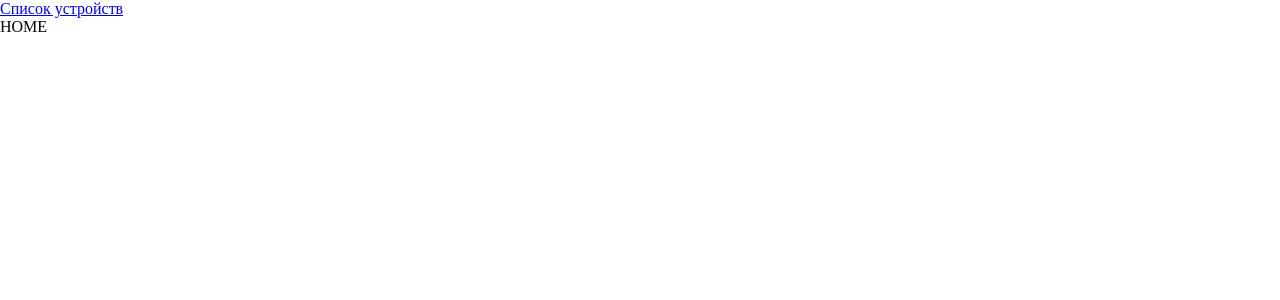
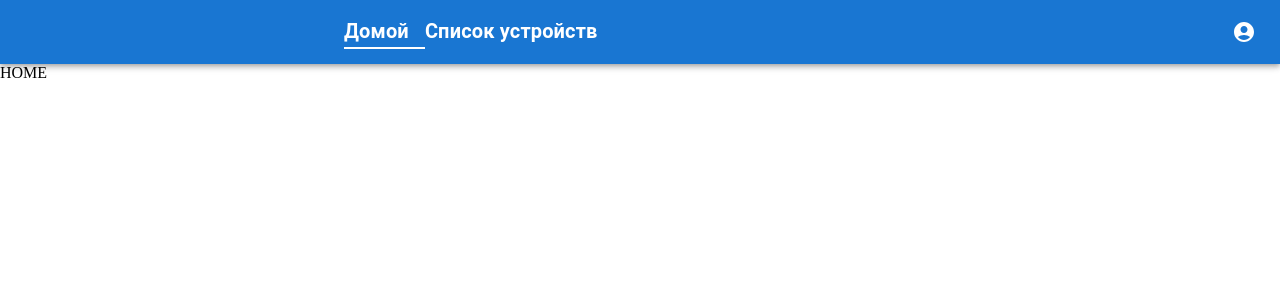
Before and after one commit to v-kazantsev/auto-tracker, a React (Create React App) app: page / in a window 1280 px wide. Shown: the top 300 px of the page. Built offline with nearby package versions, Linux system fonts and the light colour scheme.

Commit message:
add navbar

```diff
--- a/package.json
+++ b/package.json
@@ -5,6 +5,7 @@
   "dependencies": {
     "@emotion/react": "^11.11.1",
     "@emotion/styled": "^11.11.0",
+    "@mui/icons-material": "^5.15.1",
     "@mui/material": "^5.15.1",
     "@reduxjs/toolkit": "^2.0.1",
     "@testing-library/jest-dom": "^5.14.1",
@@ -20,6 +21,7 @@
     "react-redux": "^9.0.4",
     "react-router-dom": "^6.21.1",
     "react-scripts": "5.0.1",
+    "sass": "^1.69.5",
     "typescript": "^4.4.2",
     "web-vitals": "^2.1.0"
   },
--- a/src/App.tsx
+++ b/src/App.tsx
@@ -1,18 +1,16 @@
-import { Route, Routes, Link } from 'react-router-dom';
+import { Route, Routes } from 'react-router-dom';
 import { Home, NotFound, DeviceList } from 'pages';
+import { Layout } from 'components';
 
 function App() {
   return (
-    <>
-    <div style={{display: 'flex'}}>
-      <Link to="/devices">Список устройств</Link>
-    </div>
     <Routes>
-      <Route path="/" element={<Home />} />
-      <Route path="/devices" element={<DeviceList />} />
-      <Route path="*" element={<NotFound />} />
+      <Route path="/" element={<Layout />}>
+        <Route path="/" element={<Home />} />
+        <Route path="/devices" element={<DeviceList />} />
+        <Route path="*" element={<NotFound />} />
+      </Route>
     </Routes>
-    </>
   );
 }
 
--- /dev/null
+++ b/src/components/index.ts
@@ -0,0 +1 @@
+export { Layout } from './layout';
--- /dev/null
+++ b/src/components/layout.tsx
@@ -0,0 +1,21 @@
+import { AppBar, Container, Toolbar, Box } from '@mui/material';
+import AccountCircleIcon from '@mui/icons-material/AccountCircle';
+import { Outlet } from 'react-router-dom';
+import { UiLink } from 'ui';
+
+export const Layout = () => (
+  <>
+  <AppBar position='static'>
+    {/* <Container maxWidth='xl'> */}
+      <Toolbar>
+        <Box sx={{ml: 40, display: 'flex'}}>
+          <UiLink to='/' caption='Домой' />
+          <UiLink to='/devices' caption='Список устройств' />
+        </Box>
+        <AccountCircleIcon sx={{ml: 'auto'}} />
+      </Toolbar>
+    {/* </Container> */}
+  </AppBar>
+  <Outlet />
+  </>
+)
--- a/src/index.css
+++ b/src/index.css
@@ -9,3 +9,8 @@ html {
   margin: 0;
   padding: 0;
 }
+
+a {
+  all: unset;
+  cursor: pointer;
+}
--- a/src/pages/device-list.tsx
+++ b/src/pages/device-list.tsx
@@ -1,3 +1 @@
-import { Link } from 'react-router-dom';
-
-export const DeviceList = () => <Link to="/">Домой</Link>
+export const DeviceList = () => <div />
--- /dev/null
+++ b/src/ui/Link/link.tsx
@@ -0,0 +1,26 @@
+import { NavLink } from 'react-router-dom';
+import { Typography } from '@mui/material';
+import './style.scss';
+
+type Props = {
+  to: string;
+  caption: string;
+}
+
+export const UiLink = ({ to, caption }: Props) => (
+  <NavLink to={to}>
+    {<Typography
+      variant="h6"
+      noWrap
+      sx={{
+        mr: 2,
+        display: { xs: 'none', md: 'flex' },
+        fontWeight: 700,
+        color: 'inherit',
+        textDecoration: 'none'
+      }}
+    >
+      {caption}
+    </Typography>}
+  </NavLink>
+)
--- /dev/null
+++ b/src/ui/Link/style.scss
@@ -0,0 +1,7 @@
+a {
+  border-bottom: 2px solid transparent;
+}
+
+.active {
+  border-bottom: 2px solid #fff;
+}
--- /dev/null
+++ b/src/ui/index.ts
@@ -0,0 +1 @@
+export { UiLink } from './Link/link';
```
Also changed, not shown: 1 other file (tests, documents, lock files or other folders).
